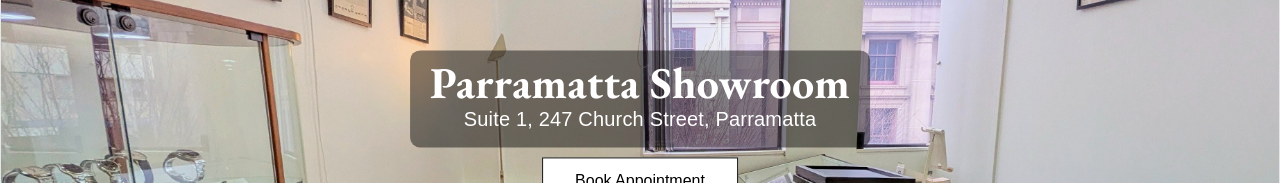
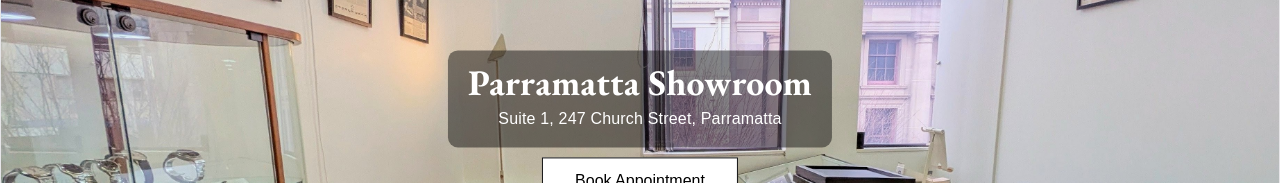
Before and after one commit to Lucaaa-Lin/pvw-react, a React (Vite) app: page / in a window 1280 px wide. Shown: the part 260-443 px from the top of the page. Built offline with nearby package versions, Linux system fonts and the light colour scheme; no server answers.

Commit message:
adjust font

```diff
--- a/src/components/HeroCarousel.css
+++ b/src/components/HeroCarousel.css
@@ -38,14 +38,14 @@
   padding: 10px;
 }
 .Showroom {
-  font-size: 44px;
+  font-size: 36px;
   font-weight: 800;
   white-space: nowrap;
   margin: 10px;
   font-family: "EB Garamond", serif;
 }
 .Showroom-address {
-  font-size: 20px;
+  font-size: 16px;
   font-weight: 800;
   margin-bottom: 5px;
   font-family: Arial;
```
